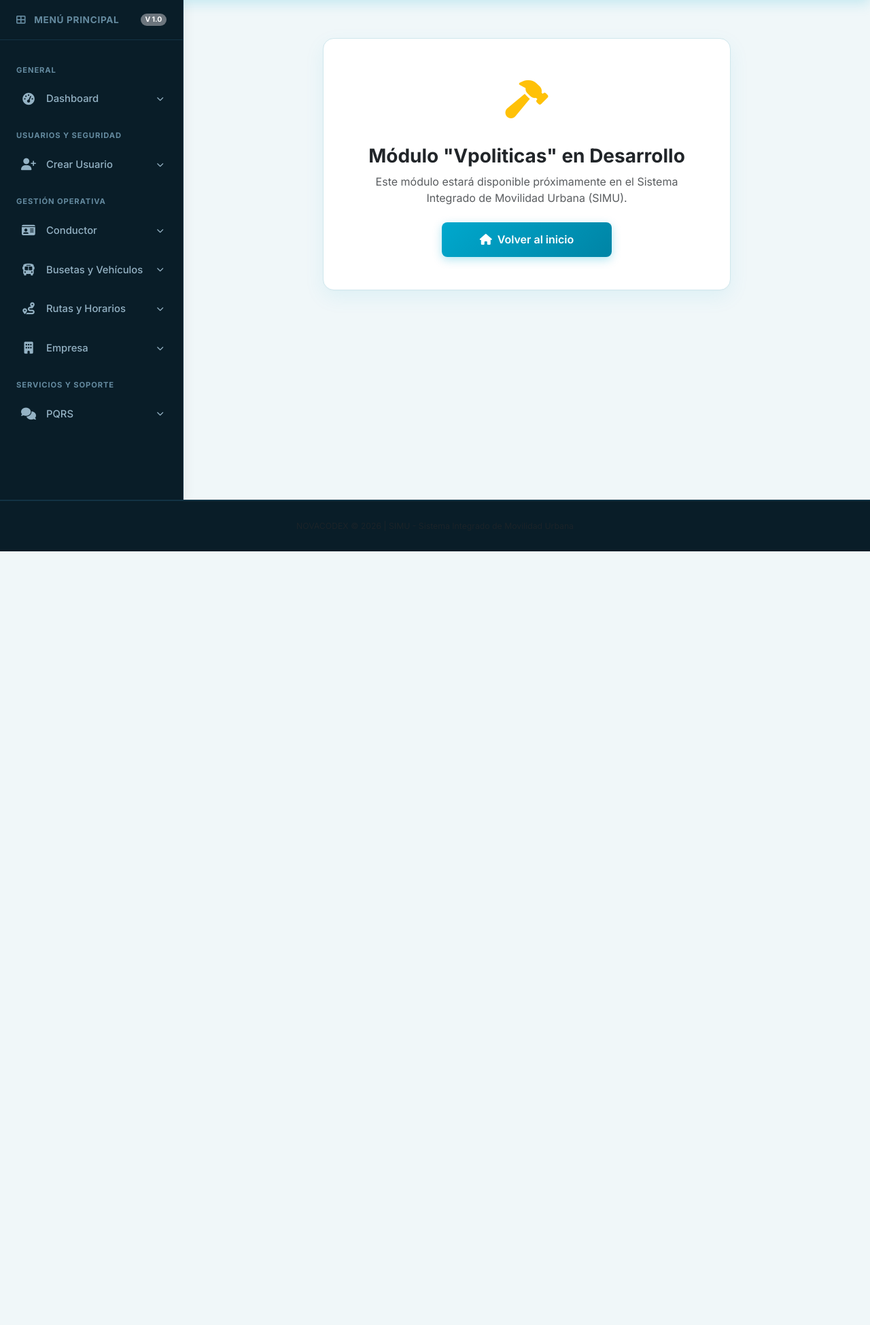
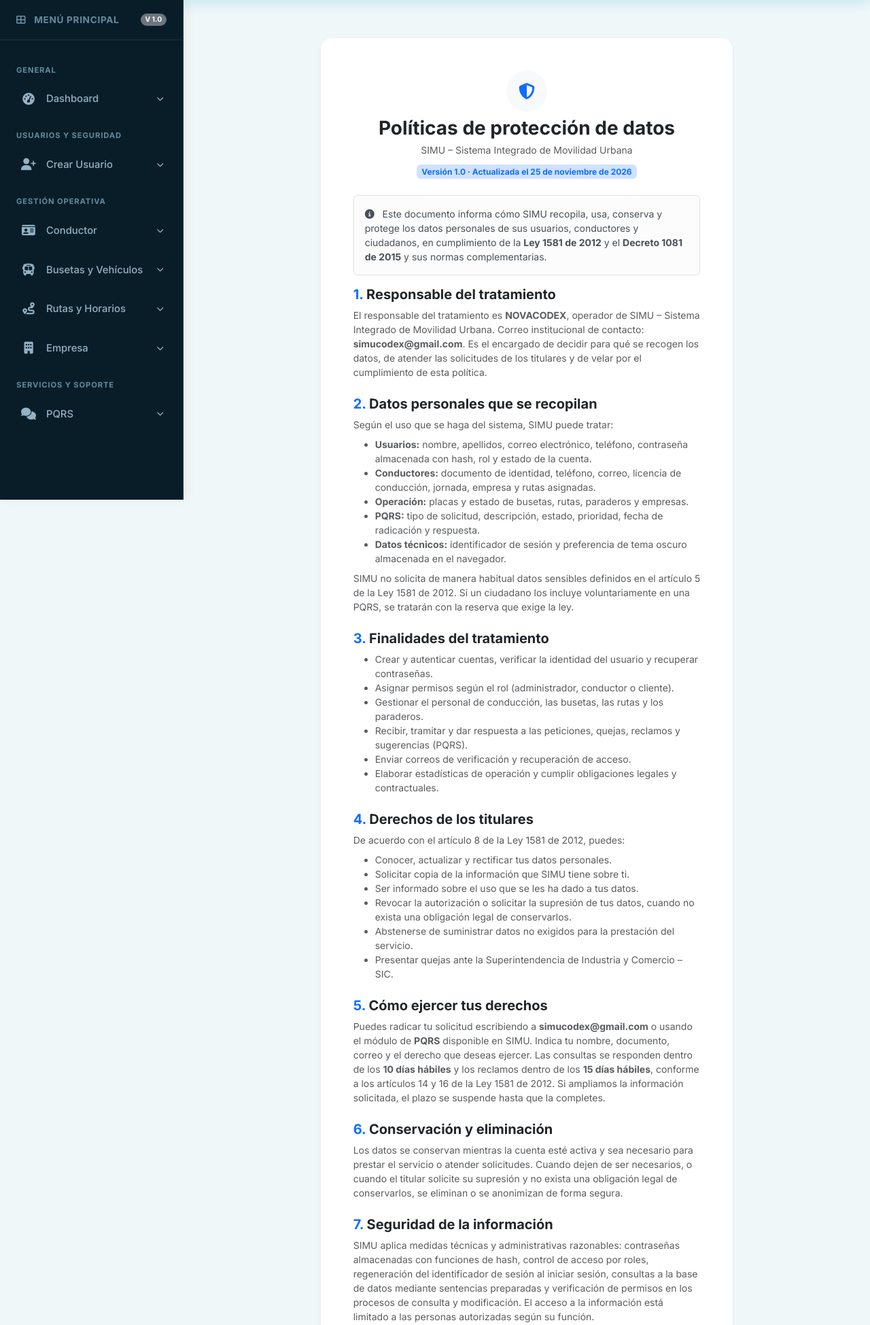
Before and after one commit to luiguihonda12/SIMU, a PHP site: page /index.php?pg=vpoliticas in a window 1280 px wide. Shown: the part 45-1994 px from the top of the page at 68% size. Before the commit the page ends 856 px from the top, so only its background shows below. Run offline with PHP 8.4, Linux system fonts and the light colour scheme; the visitor is signed in with stand-in values (Sample User, id 1); some libraries are stand-ins or nearby versions.

Commit message:
Políticas de protección de datos

```diff
--- a/index.php
+++ b/index.php
@@ -59,7 +59,9 @@ $allowedPages = [
     // PQRS
     'detallePQRS' => 'views/vdpqrs.php',
     'gestionPQRS' => 'views/vgpqrs.php',
-    'nuevaPQRS' => 'views/vnpqrs.php'
+    'nuevaPQRS' => 'views/vnpqrs.php',
+    // Información institucional
+    'politicas' => 'views/vpoliticas.php'
 ];
 
 
@@ -79,7 +81,8 @@ $paginasPublicas = [
     'vreset',
     'confirmacionFinal',
     'creaUsu',
-    'crearUsuario'
+    'crearUsuario',
+    'politicas'
 ];
 
 $paginasConductor = [
--- a/views/footer.php
+++ b/views/footer.php
@@ -1,5 +1,10 @@
 <footer class="bg-institutional text-white text-center">
     <div class="container py-2">
         <p class="mb-0 text-muted small">NOVACODEX &copy; 2026 | SIMU - Sistema Integrado de Movilidad Urbana</p>
+        <p class="mb-0 small mt-1">
+            <a href="index.php?pg=politicas" class="text-white text-decoration-none">
+                <i class="fas fa-shield-alt me-1"></i>Políticas de protección de datos
+            </a>
+        </p>
     </div>
 </footer>
--- /dev/null
+++ b/views/vpoliticas.php
@@ -0,0 +1,129 @@
+<?php
+// SIMU ya inició la sesión en index.php. El destino del botón "Volver" depende del rol.
+$paginaVolver = 'login';
+if (isset($_SESSION['id_usuario'])) {
+    $rolSesion = (int)($_SESSION['id_rol'] ?? 0);
+    if ($rolSesion === 1) {
+        $paginaVolver = 'dashboard';
+    } elseif ($rolSesion === 2) {
+        $paginaVolver = 'dashboardConductor';
+    } elseif ($rolSesion === 3) {
+        $paginaVolver = 'menuCliente';
+    }
+}
+?>
+<div class="container-fluid py-4">
+    <div class="row justify-content-center">
+        <div class="col-lg-9 col-xl-8">
+            <div class="card shadow-sm border-0 p-4 p-md-5 rounded-4">
+                <div class="text-center mb-4">
+                    <div class="bg-light text-primary rounded-circle d-inline-flex align-items-center justify-content-center mb-2 auth-icon-circle">
+                        <i class="fas fa-shield-halved"></i>
+                    </div>
+                    <h3 class="fw-bold mb-1">Políticas de protección de datos</h3>
+                    <p class="text-muted small mb-2">SIMU &ndash; Sistema Integrado de Movilidad Urbana</p>
+                    <span class="badge bg-primary-subtle text-primary">Versión 1.0 &middot; Actualizada el 25 de noviembre de 2026</span>
+                </div>
+
+                <div class="alert alert-light border small" role="note">
+                    <i class="fas fa-circle-info me-2"></i>
+                    Este documento informa cómo SIMU recopila, usa, conserva y protege los datos personales de sus usuarios, conductores y ciudadanos, en cumplimiento de la <strong>Ley 1581 de 2012</strong> y el <strong>Decreto 1081 de 2015</strong> y sus normas complementarias.
+                </div>
+
+                <section class="mb-4">
+                    <h5 class="fw-bold"><span class="text-primary">1.</span> Responsable del tratamiento</h5>
+                    <p class="text-muted small mb-0">
+                        El responsable del tratamiento es <strong>NOVACODEX</strong>, operador de SIMU &ndash; Sistema Integrado de Movilidad Urbana.
+                        Correo institucional de contacto: <strong>simucodex@gmail.com</strong>.
+                        Es el encargado de decidir para qué se recogen los datos, de atender las solicitudes de los titulares y de velar por el cumplimiento de esta política.
+                    </p>
+                </section>
+
+                <section class="mb-4">
+                    <h5 class="fw-bold"><span class="text-primary">2.</span> Datos personales que se recopilan</h5>
+                    <p class="text-muted small mb-2">Según el uso que se haga del sistema, SIMU puede tratar:</p>
+                    <ul class="text-muted small mb-0">
+                        <li><strong>Usuarios:</strong> nombre, apellidos, correo electrónico, teléfono, contraseña almacenada con hash, rol y estado de la cuenta.</li>
+                        <li><strong>Conductores:</strong> documento de identidad, teléfono, correo, licencia de conducción, jornada, empresa y rutas asignadas.</li>
+                        <li><strong>Operación:</strong> placas y estado de busetas, rutas, paraderos y empresas.</li>
+                        <li><strong>PQRS:</strong> tipo de solicitud, descripción, estado, prioridad, fecha de radicación y respuesta.</li>
+                        <li><strong>Datos técnicos:</strong> identificador de sesión y preferencia de tema oscuro almacenada en el navegador.</li>
+                    </ul>
+                    <p class="text-muted small mt-2 mb-0">
+                        SIMU no solicita de manera habitual datos sensibles definidos en el artículo 5 de la Ley 1581 de 2012. Si un ciudadano los incluye voluntariamente en una PQRS, se tratarán con la reserva que exige la ley.
+                    </p>
+                </section>
+
+                <section class="mb-4">
+                    <h5 class="fw-bold"><span class="text-primary">3.</span> Finalidades del tratamiento</h5>
+                    <ul class="text-muted small mb-0">
+                        <li>Crear y autenticar cuentas, verificar la identidad del usuario y recuperar contraseñas.</li>
+                        <li>Asignar permisos según el rol (administrador, conductor o cliente).</li>
+                        <li>Gestionar el personal de conducción, las busetas, las rutas y los paraderos.</li>
+                        <li>Recibir, tramitar y dar respuesta a las peticiones, quejas, reclamos y sugerencias (PQRS).</li>
+                        <li>Enviar correos de verificación y recuperación de acceso.</li>
+                        <li>Elaborar estadísticas de operación y cumplir obligaciones legales y contractuales.</li>
+                    </ul>
+                </section>
+
+                <section class="mb-4">
+                    <h5 class="fw-bold"><span class="text-primary">4.</span> Derechos de los titulares</h5>
+                    <p class="text-muted small mb-2">De acuerdo con el artículo 8 de la Ley 1581 de 2012, puedes:</p>
+                    <ul class="text-muted small mb-0">
+                        <li>Conocer, actualizar y rectificar tus datos personales.</li>
+                        <li>Solicitar copia de la información que SIMU tiene sobre ti.</li>
+                        <li>Ser informado sobre el uso que se les ha dado a tus datos.</li>
+                        <li>Revocar la autorización o solicitar la supresión de tus datos, cuando no exista una obligación legal de conservarlos.</li>
+                        <li>Abstenerse de suministrar datos no exigidos para la prestación del servicio.</li>
+                        <li>Presentar quejas ante la Superintendencia de Industria y Comercio &ndash; SIC.</li>
+                    </ul>
+                </section>
+
+                <section class="mb-4">
+                    <h5 class="fw-bold"><span class="text-primary">5.</span> Cómo ejercer tus derechos</h5>
+                    <p class="text-muted small mb-0">
+                        Puedes radicar tu solicitud escribiendo a <strong>simucodex@gmail.com</strong> o usando el módulo de <strong>PQRS</strong> disponible en SIMU.
+                        Indica tu nombre, documento, correo y el derecho que deseas ejercer. Las consultas se responden dentro de los <strong>10 días hábiles</strong> y los reclamos dentro de los <strong>15 días hábiles</strong>, conforme a los artículos 14 y 16 de la Ley 1581 de 2012. Si ampliamos la información solicitada, el plazo se suspende hasta que la completes.
+                    </p>
+                </section>
+
+                <section class="mb-4">
+                    <h5 class="fw-bold"><span class="text-primary">6.</span> Conservación y eliminación</h5>
+                    <p class="text-muted small mb-0">
+                        Los datos se conservan mientras la cuenta esté activa y sea necesario para prestar el servicio o atender solicitudes. Cuando dejen de ser necesarios, o cuando el titular solicite su supresión y no exista una obligación legal de conservarlos, se eliminan o se anonimizan de forma segura.
+                    </p>
+                </section>
+
+                <section class="mb-4">
+                    <h5 class="fw-bold"><span class="text-primary">7.</span> Seguridad de la información</h5>
+                    <p class="text-muted small mb-0">
+                        SIMU aplica medidas técnicas y administrativas razonables: contraseñas almacenadas con funciones de hash, control de acceso por roles, regeneración del identificador de sesión al iniciar sesión, consultas a la base de datos mediante sentencias preparadas y verificación de permisos en los procesos de consulta y modificación. El acceso a la información está limitado a las personas autorizadas según su función.
+                    </p>
+                </section>
+
+                <section class="mb-4">
+                    <h5 class="fw-bold"><span class="text-primary">8.</span> Compartir información con terceros</h5>
+                    <p class="text-muted small mb-0">
+                        SIMU no comercializa ni cede los datos personales para fines publicitarios. Solo los comparte con proveedores que apoyan la operación (por ejemplo, el servicio de correo para verificaciones y recuperación) o con autoridades públicas cuando la ley lo exige, garantizando en cada caso las condiciones de confidencialidad y seguridad correspondientes.
+                    </p>
+                </section>
+
+                <section class="mb-4">
+                    <h5 class="fw-bold"><span class="text-primary">9.</span> Cambios en esta política</h5>
+                    <p class="text-muted small mb-0">
+                        Cuando se modifiquen las finalidades, los datos recopilados o los procedimientos, publicaremos una nueva versión en esta misma página con la fecha de actualización correspondiente.
+                    </p>
+                </section>
+
+                <div class="d-flex flex-wrap gap-2 justify-content-center mt-4">
+                    <a href="index.php?pg=<?= htmlspecialchars($paginaVolver, ENT_QUOTES, 'UTF-8'); ?>" class="btn btn-primary">
+                        <i class="fas fa-arrow-left me-2"></i>Volver
+                    </a>
+                    <a href="index.php?pg=nuevaPQRS" class="btn btn-outline-primary">
+                        <i class="fas fa-comments me-2"></i>Radicar una PQRS
+                    </a>
+                </div>
+            </div>
+        </div>
+    </div>
+</div>
```
